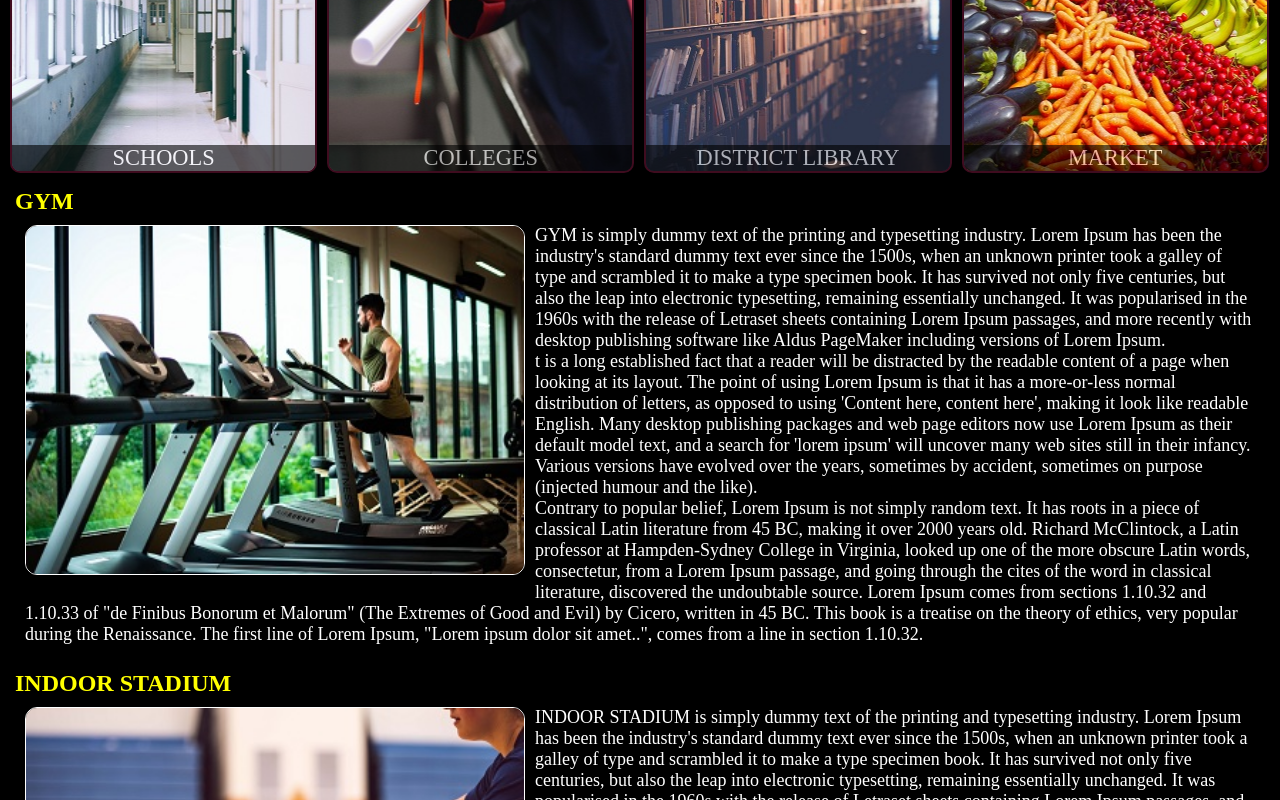
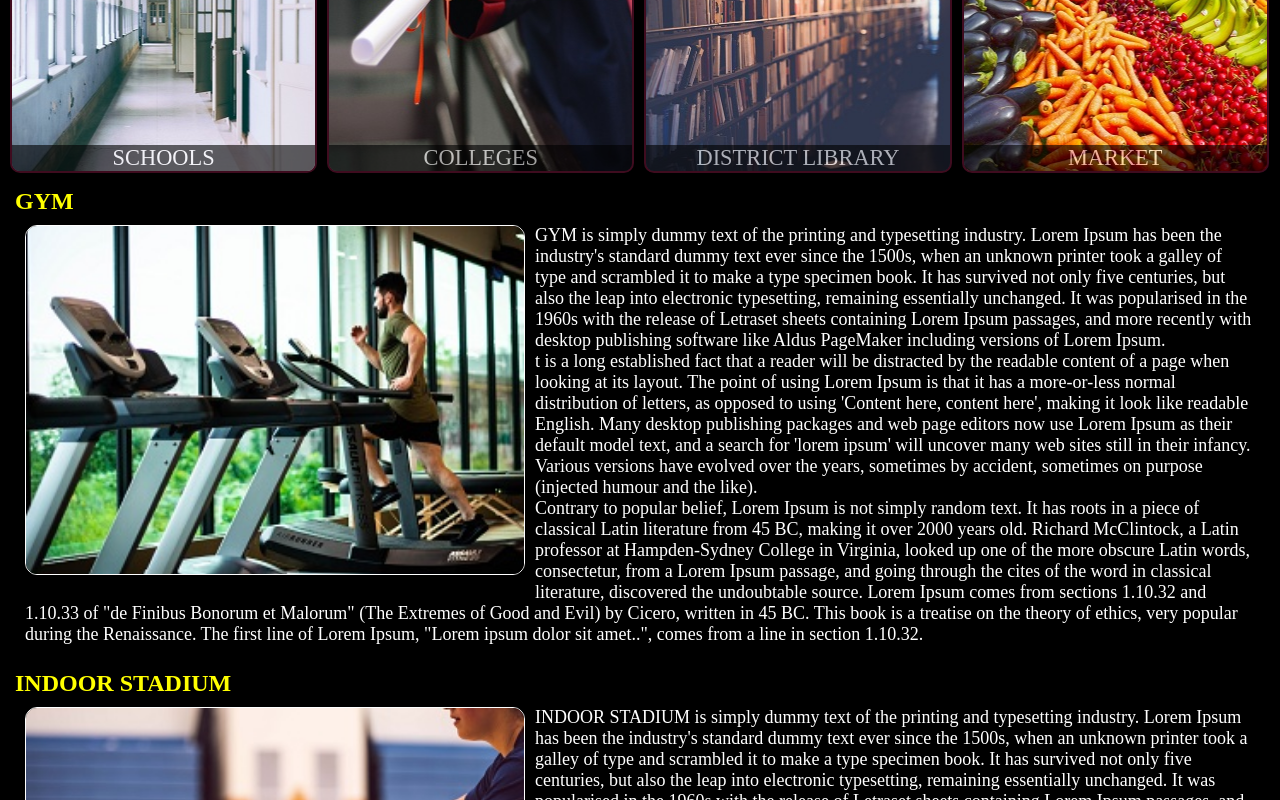
Before and after one commit to abdulmominsk/town_project_hatsingimari, a plain HTML site: page facilities.html in a window 1280 px wide. In both pictures the pointer is over the picture 275 px from the left and 922 px from the top of the page. Shown: the part 522-1322 px from the top of the page. Drawn offline with Linux system fonts and the light colour scheme.

Commit message:
description image hover effect added

```diff
--- a/css/facilities.css
+++ b/css/facilities.css
@@ -82,6 +82,16 @@ div span h2{
 	overflow: hidden;
 	float: left;
 }
+
+.description-image img{
+	transition: all 0.5s ease;
+}
+
+.description-image:hover img{
+	transform: scale(1.2,1.2);
+	transition: all 0.5s ease;
+}
+
 .description-text{
 	padding: 10px;
 	font-size: 18px;
```
